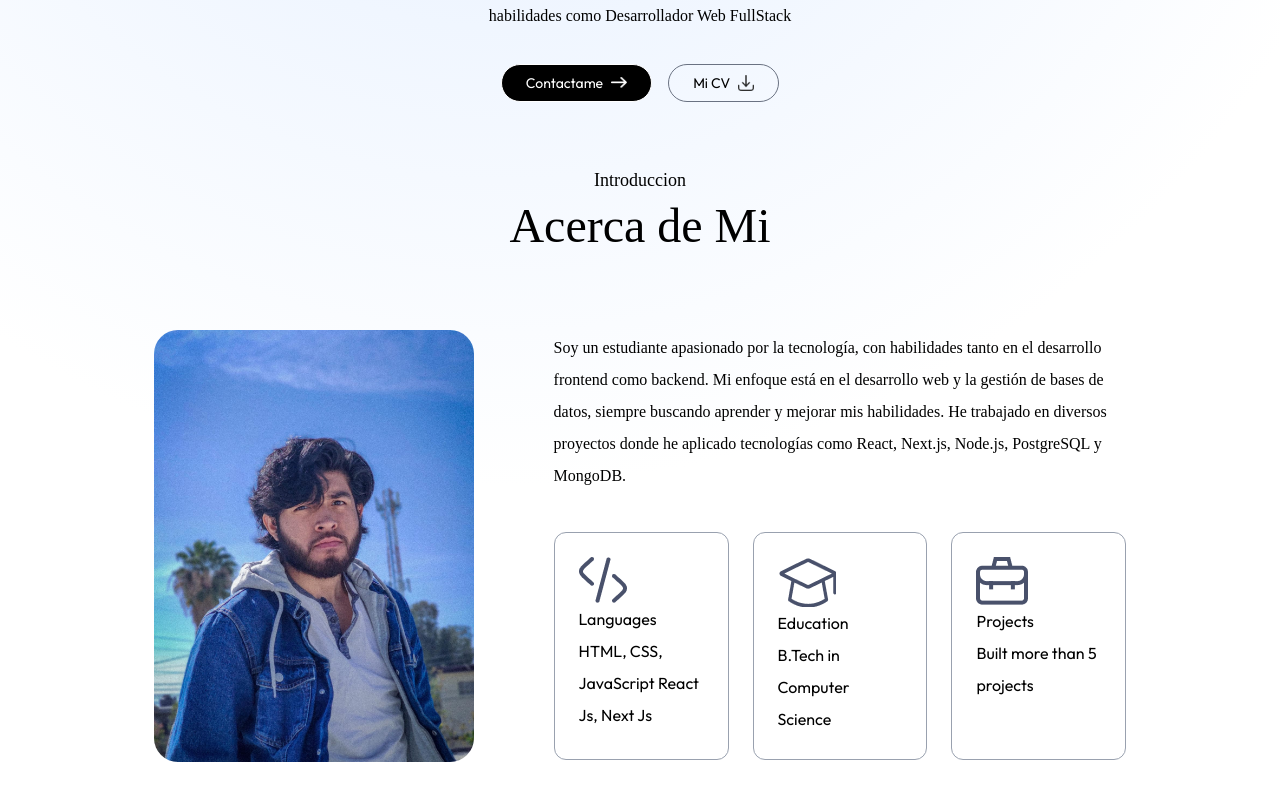
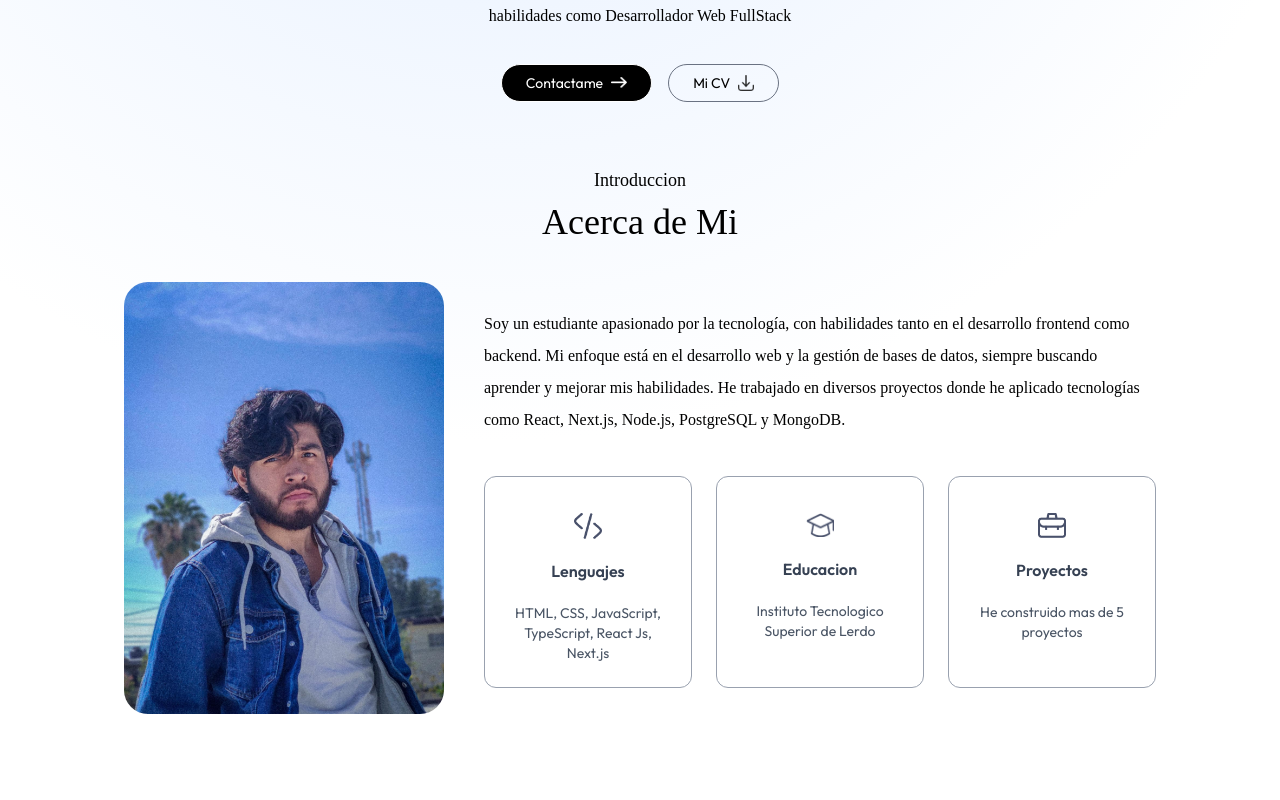
Before and after one commit to VicVaporub14/portafolio-web, a Next.js app: page / in a window 1280 px wide. Shown: the part 440-1240 px from the top of the page. Built offline with nearby package versions, Linux system fonts and the light colour scheme; a web font is replaced by a local one.

Commit message:
Cambios en seccion About

```diff
--- a/app/components/About.jsx
+++ b/app/components/About.jsx
@@ -4,10 +4,10 @@ import React from 'react'
 
 export default function About() {
   return (
-    <div id='about' className='w-full px-[12%] py-10 scroll-mt-20'>
+    <div id='about' className='w-full py-10 px-6 scroll-mt-20'>
         <h4 className='text-center mb-2 text-lg font-ovo'>Introduccion</h4>
-        <h2 className='text-center text-5xl font-ovo'>Acerca de Mi</h2>
-        <div className='flex w-full flex-col lg:flex-row items-center gap-20 my-20'>
+        <h2 className='text-center text-4xl font-ovo'>Acerca de Mi</h2>
+        <div className='flex w-full flex-col lg:flex-row lg:justify-center items-center gap-10 my-10 mx-auto'>
             <div className='w-64 sm:w-80 rounded-3xl max-w-none'>
                 <Image
                     src={assets.user_image}
@@ -15,15 +15,19 @@ export default function About() {
                     className='w-full rounded-3xl'
                 />
             </div>
-            <div className='flex-1'>
+            <div className=''>
                 <p className='mb-10 max-w-2xl font-ovo'>Soy un estudiante apasionado por la tecnología, con habilidades tanto en el desarrollo frontend como backend. Mi enfoque está en el desarrollo web y la gestión de bases de datos, siempre buscando aprender y mejorar mis habilidades. He trabajado en diversos proyectos donde he aplicado tecnologías como React, Next.js, Node.js, PostgreSQL y MongoDB.</p>
 
                 <ul className='grid grid-cols-1 sm:grid-cols-3 gap-6 max-w-2xl'>
                     {infoList.map(({icon, iconDark, title, description}, index) => (
-                        <li className='border-[0.5px] border-gray-400 rounded-xl p-6 cursor-pointer' key={index}>
-                            <Image src={icon} alt={title} />
-                            <h3>{title}</h3>
-                            <p>{description}</p>
+                        <li className='text-center border-[0.5px] border-gray-400 rounded-xl p-6 cursor-pointer hover:bg-blue-100 hover:-translate-y-1 duration-500' key={index}>
+                            <Image
+                                src={icon}
+                                alt={title}
+                                className='w-7 mt-3 mx-auto'
+                            />
+                            <h3 className='my-4 font-semibold text-gray-700'>{title}</h3>
+                            <p className='text-gray-600 text-sm'>{description}</p>
                         </li>
                     ))}
                 </ul>
--- a/assets/assets.js
+++ b/assets/assets.js
@@ -107,9 +107,9 @@ export const serviceData = [
 ]
 
 export const infoList = [
-    { icon: assets.code_icon, iconDark: assets.code_icon_dark, title: 'Languages', description: 'HTML, CSS, JavaScript React Js, Next Js' },
-    { icon: assets.edu_icon, iconDark: assets.edu_icon_dark, title: 'Education', description: 'B.Tech in Computer Science' },
-    { icon: assets.project_icon, iconDark: assets.project_icon_dark, title: 'Projects', description: 'Built more than 5 projects' }
+    { icon: assets.code_icon, iconDark: assets.code_icon_dark, title: 'Lenguajes', description: 'HTML, CSS, JavaScript, TypeScript, React Js, Next.js' },
+    { icon: assets.edu_icon, iconDark: assets.edu_icon_dark, title: 'Educacion', description: 'Instituto Tecnologico Superior de Lerdo' },
+    { icon: assets.project_icon, iconDark: assets.project_icon_dark, title: 'Proyectos', description: 'He construido mas de 5 proyectos' }
 ];
 
 export const toolsData = [
```
